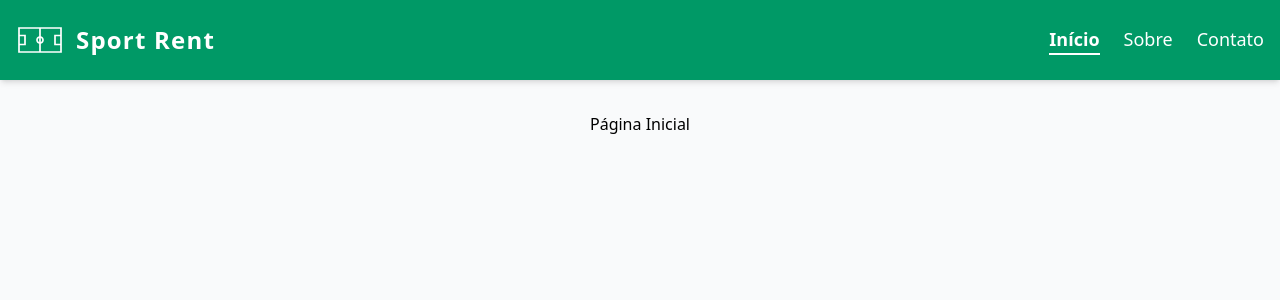
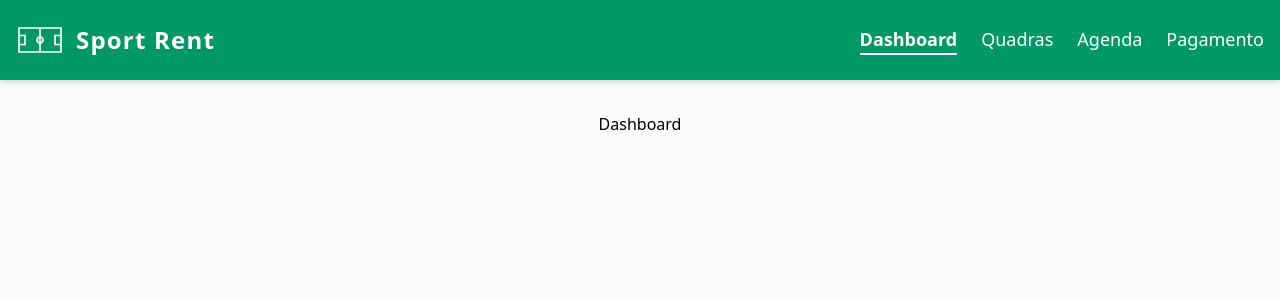
Before and after one commit to gusmaomatheus/sportrent, a React (Vite) app in the folder front/: page / in a window 1280 px wide. Shown: the top 300 px of the page. Built offline with nearby package versions, Linux system fonts and the light colour scheme.

Commit message:
feat(front): mock app pages

```diff
--- a/front/src/App.tsx
+++ b/front/src/App.tsx
@@ -3,9 +3,10 @@ import { Route, Routes } from 'react-router-dom';
 
 import Header from './components/ui/Header';
 
-const HomePage: FC = () => <div className="p-8 text-center"><h1>Página Inicial</h1></div>;
-const SobrePage: FC = () => <div className="p-8 text-center"><h1>Página Sobre</h1></div>;
-const ContatoPage: FC = () => <div className="p-8 text-center"><h1>Página de Contato</h1></div>;
+const HomePage: FC = () => <div className="p-8 text-center"><h1>Dashboard</h1></div>;
+const QuadrasPage: FC = () => <div className="p-8 text-center"><h1>Quadras</h1></div>;
+const AgendaPage: FC = () => <div className="p-8 text-center"><h1>Agenda</h1></div>;
+const PagamentoPage: FC = () => <div className="p-8 text-center"><h1>Pagamentos</h1></div>;
 
 const App: FC = () => {
     return (
@@ -14,8 +15,9 @@ const App: FC = () => {
             <main>
                 <Routes>
                     <Route path="/" element={<HomePage />} />
-                    <Route path="/sobre" element={<SobrePage />} />
-                    <Route path="/contato" element={<ContatoPage />} />
+                    <Route path="/quadras" element={<QuadrasPage />} />
+                    <Route path="/agenda" element={<AgendaPage />} />
+                    <Route path="/pagamento" element={<PagamentoPage />} />
                 </Routes>
             </main>
         </div>
--- a/front/src/components/ui/Header/index.tsx
+++ b/front/src/components/ui/Header/index.tsx
@@ -15,9 +15,10 @@ const Header: FC = () => {
     const [isMenuOpen, setIsMenuOpen] = useState<boolean>(false);
 
     const navLinks: NavLinkItem[] = [
-        { to: '/', label: 'Início' },
-        { to: '/sobre', label: 'Sobre' },
-        { to: '/contato', label: 'Contato' },
+        { to: '/', label: 'Dashboard' },
+        { to: '/quadras', label: 'Quadras' },
+        { to: '/agenda', label: 'Agenda' },
+        { to: '/pagamento', label: 'Pagamento' },
     ];
 
     const handleLinkClick = (): void => {
```
